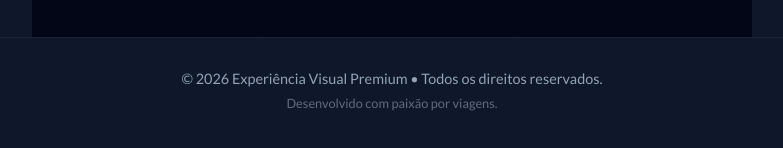
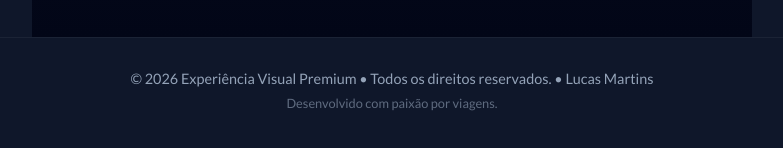
Before and after one commit to lucasmartinssw/Aula-DevOps, a website: page src/index.html in a window 1280 px wide. Shown: the part 11032-11180 px from the top of the page, without its empty margins (248-1031 px from the left). Drawn offline with nearby package versions, Linux system fonts and the light colour scheme; files that its build step writes are made by us from their sources; files whose address does not match are found by name.

```diff
--- a/src/index.html
+++ b/src/index.html
@@ -103,7 +103,7 @@
             </section>
 
             <div class="footer-bottom">
-                <p>&copy; 2026 Experiência Visual Premium • Todos os direitos reservados.</p>
+                <p>&copy; 2026 Experiência Visual Premium • Todos os direitos reservados. • Lucas Martins</p>
                 <p class="credits">Desenvolvido com paixão por viagens.</p>
             </div>
         </div>
```
Also changed, not shown: .github/workflows/main.yml, src/css/style.css (renamed from src/styles/style.css).
